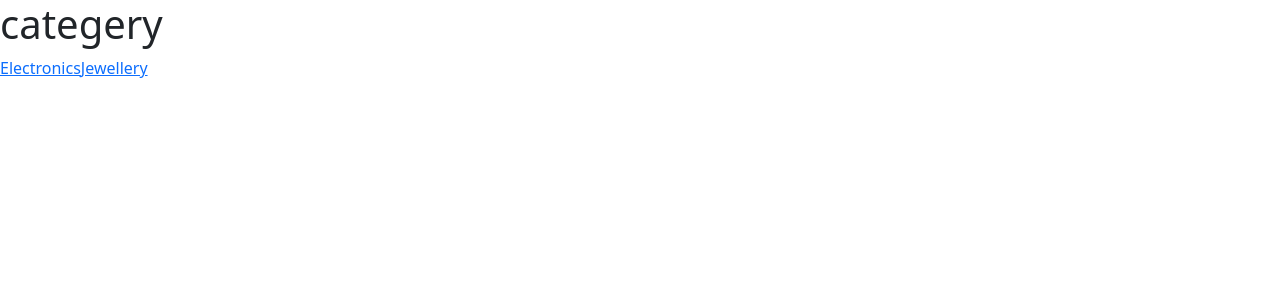
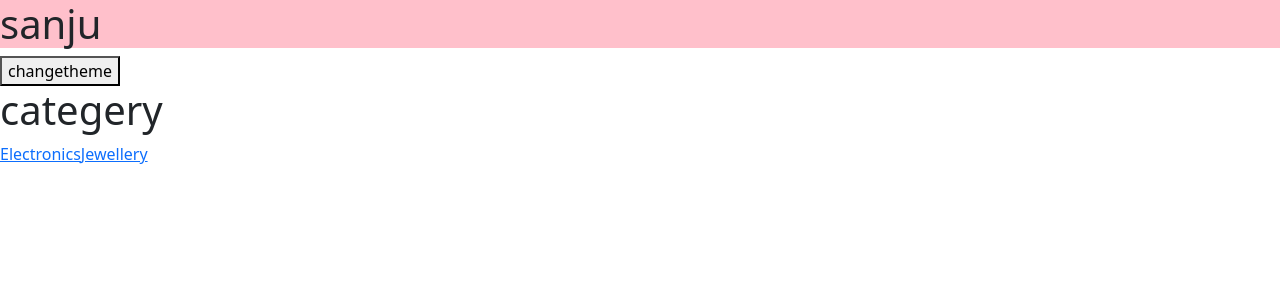
Before and after one commit to sanju1707/react-tasks, a React (Vite) app: page /categery in a window 1280 px wide. Shown: the top 300 px of the page. Built offline with nearby package versions, Linux system fonts and the light colour scheme.

Commit message:
usecontext done

```diff
--- a/src/navigation/navigation-stack.jsx
+++ b/src/navigation/navigation-stack.jsx
@@ -6,11 +6,24 @@ import InvalidScreen from '../screens/invalidscreen'
 import Categery from './nestednavcat'
 import Electronics from '../screens/electrnics'
 import Jewellery from '../screens/jewellery'
+import { createContext, useState } from 'react'
+
+ export const UserDetails=createContext()
 
 const NavigateStack=()=>{
+    const[username,setUsername]=useState("sanju")
+    const[isDark,setIsDark]=useState(true)
+    const DarkHandler=()=>{
+        setIsDark(!isDark)
+    }
     return(
 
-     <Routes>
+   <UserDetails.Provider value={{
+    username:username,
+    isDark:isDark,
+    DarkHandler
+   }}>
+      <Routes>
       <Route path="/" element={<HomeScreen/>}/>
       <Route path="/about" element={<AboutScreen/>}/>
       <Route path='/*' element={<InvalidScreen/>}/>
@@ -20,6 +33,7 @@ const NavigateStack=()=>{
       </Route>
 
      </Routes>
+   </UserDetails.Provider>
 
     )
 }
--- a/src/navigation/nestednavcat.jsx
+++ b/src/navigation/nestednavcat.jsx
@@ -1,12 +1,23 @@
+import { useContext } from "react"
 import { Outlet ,Link} from "react-router-dom"
+import { UserDetails } from "./navigation-stack"
 
 
 const Categery=()=>{
+   const {username,isDark,DarkHandler}= useContext(UserDetails)
+   const changetheme=()=>{
+    DarkHandler()
+   }
+
     return(
         <>
+       <h1 style={{ backgroundColor: isDark ? 'pink' : 'yellow' }}>{username}</h1>
+        <button onClick={changetheme}>changetheme</button>
         <h1>categery</h1>
         <Link to={"electronics"}>Electronics</Link>
         <Link to={"jewellery"}>Jewellery</Link>
+
+
         <Outlet/>
         </>
     )
```
